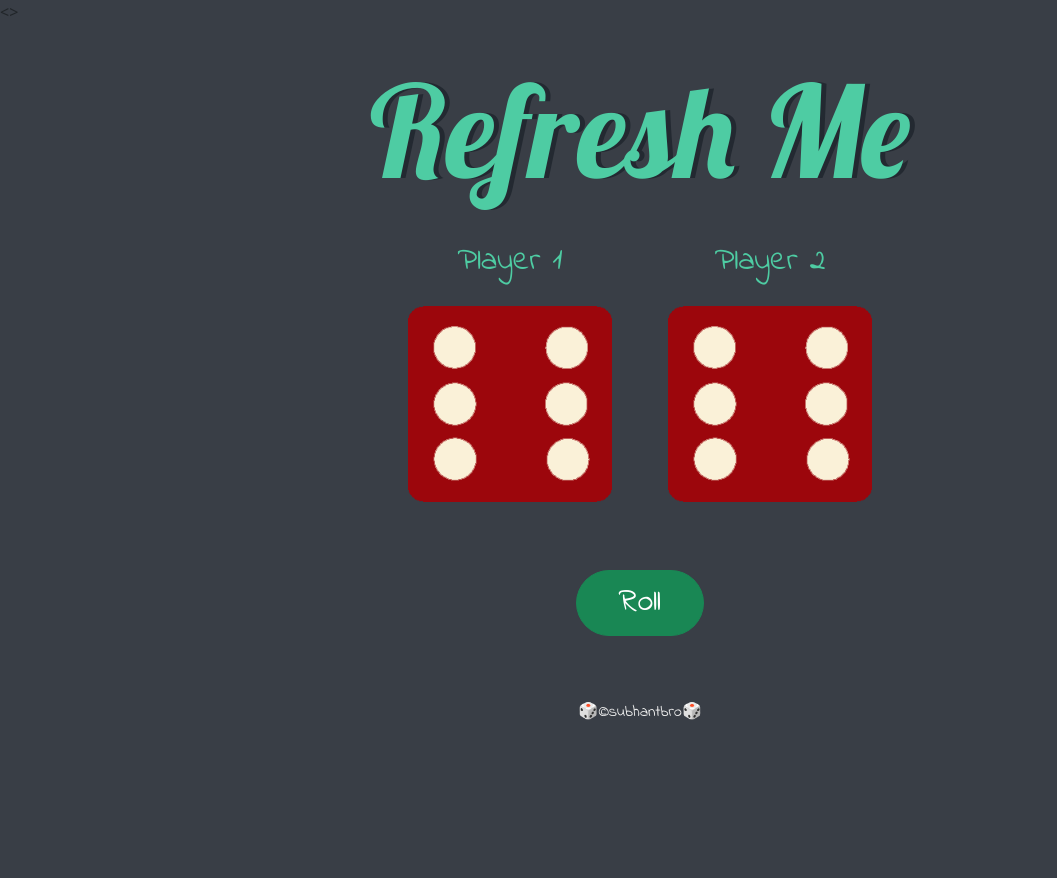
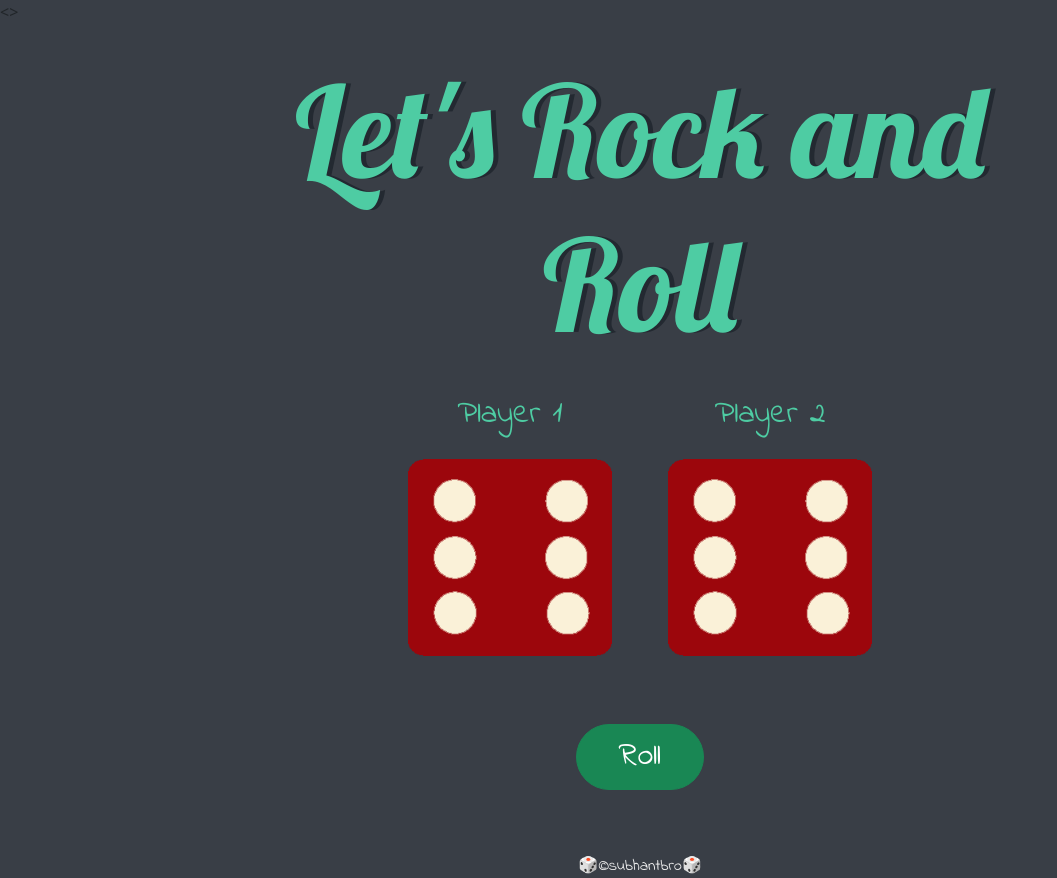
Before and after one commit to sushantbro11/simpledicegame, a plain HTML site: page index.html in a window 1280 px wide. Shown: the whole page, without its empty margins (0-1057 px from the left). Before the commit the page ends 800 px from the top, so only its background shows below. Drawn offline with nearby package versions, Linux system fonts and the light colour scheme.

Commit message:
Update index.html

```diff
--- a/index.html
+++ b/index.html
@@ -13,7 +13,7 @@
   <body>
 
     <div class="container">
-      <h1>Refresh Me</h1>
+      <h1>Let's Rock and Roll</h1>
 
       <div class="dice">
         <p>Player 1</p>
```
